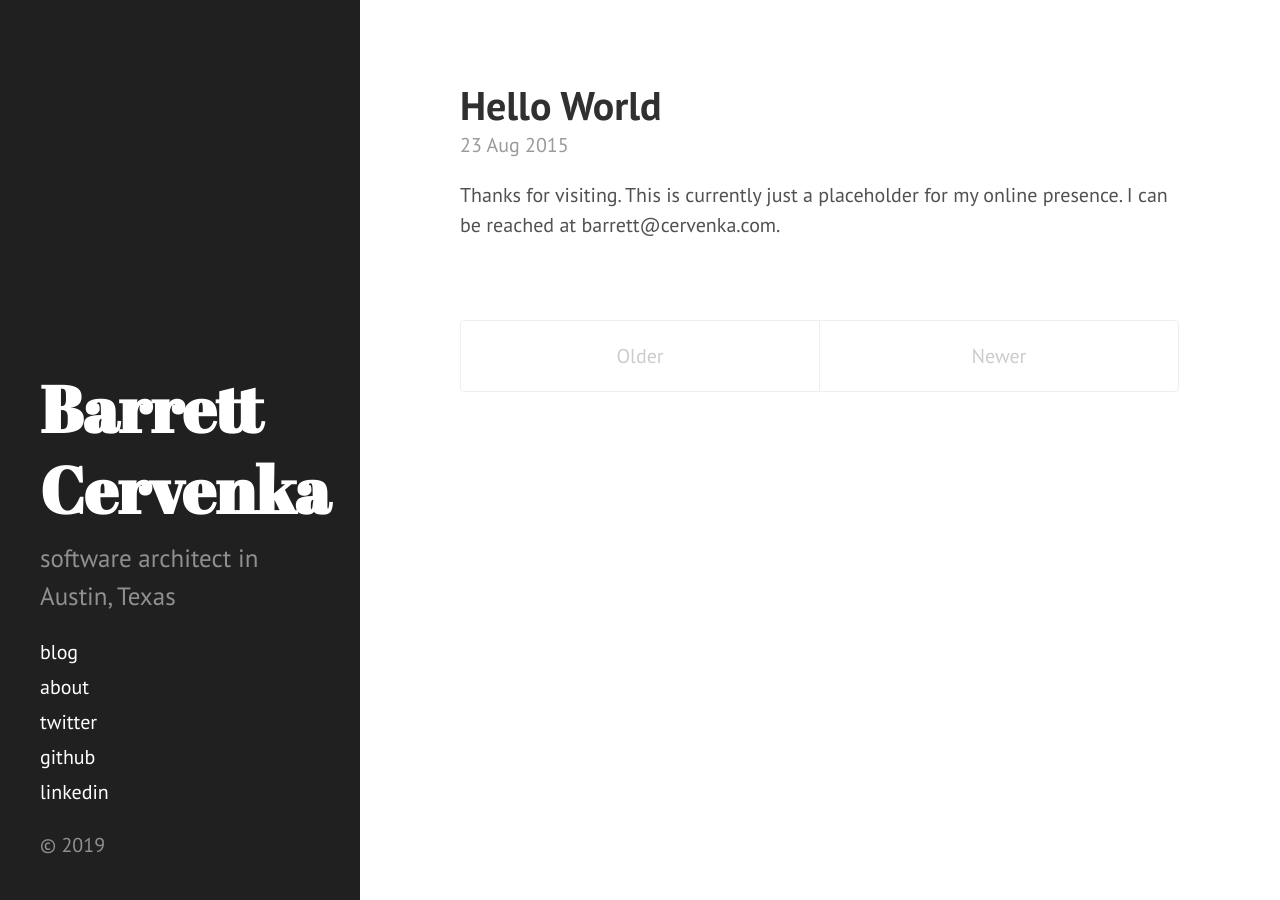
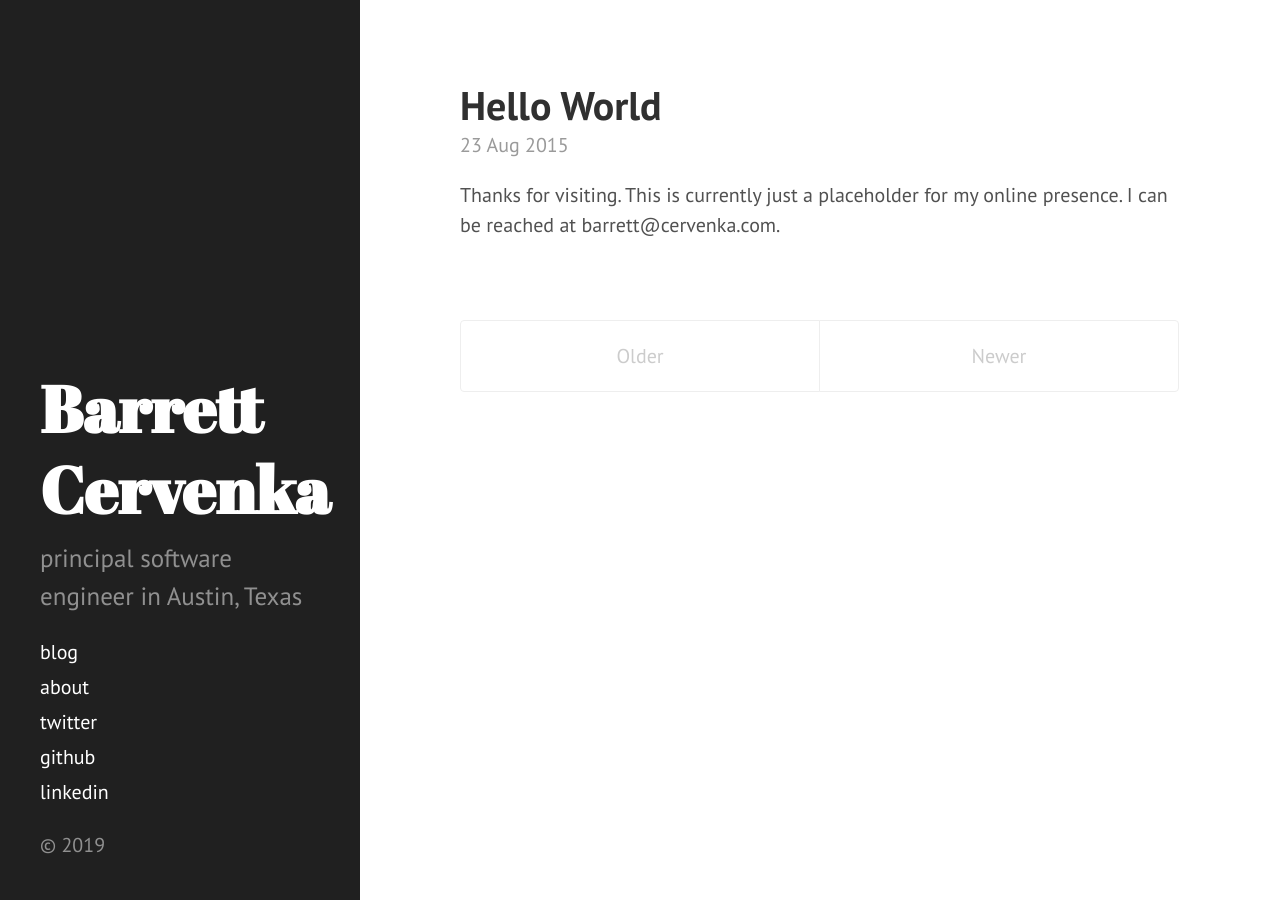
Before and after one commit to barrettc/barrettc.github.io, a Jekyll site: the page built from index.html, in a window 1280 px wide. Built offline with Jekyll 4.4.1, drawn with Linux system fonts in a browser that asks for light colours; the list of posts is cut into pages by our own code.

Commit message:
use an official title

```diff
--- a/_config.yml
+++ b/_config.yml
@@ -7,7 +7,7 @@ permalink:        pretty
 
 # Setup
 title:            Barrett Cervenka
-description:      'software architect in Austin, Texas'
+description:      'principal software engineer in Austin, Texas'
 url:              http://barrettcervenka.com
 baseurl:          ""
 
```
